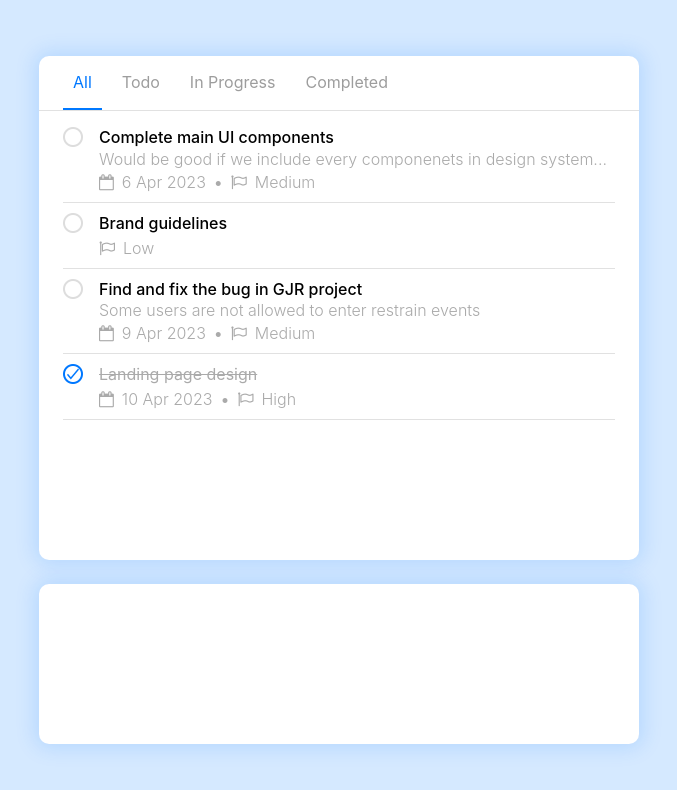
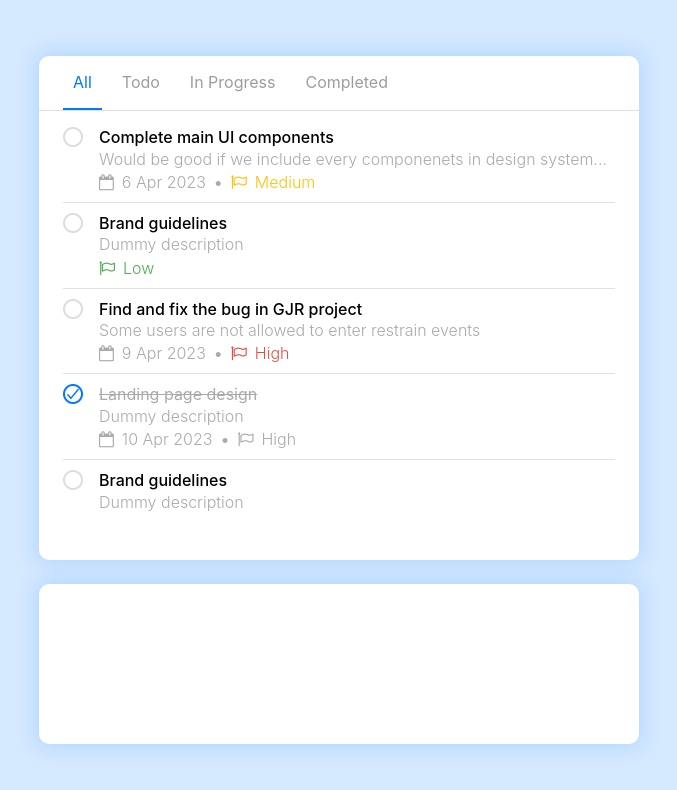
Before and after one commit to htz1412/todo-app-react, a React (Create React App) app: page / in a window 1280 px wide. Shown: the top 790 px of the page, without its empty margins (301-978 px from the left). Built offline with nearby package versions, Linux system fonts and the light colour scheme.

Commit message:
Added TodoItemAttribute component, improved styling and code quality.

```diff
--- a/package.json
+++ b/package.json
@@ -7,6 +7,7 @@
     "@testing-library/react": "^13.4.0",
     "@testing-library/user-event": "^13.5.0",
     "font-awesome": "^4.7.0",
+    "prop-types": "^15.8.1",
     "react": "^18.2.0",
     "react-dom": "^18.2.0",
     "react-router-dom": "^6.10.0",
--- a/src/features/todo/components/TodoContainer.jsx
+++ b/src/features/todo/components/TodoContainer.jsx
@@ -22,6 +22,35 @@ const TodoContainer = (props) => {
   ];
   const [selectedStatusTab, setSelectedStatusTab] = useState(STATUS_TABS.ALL);
   const todos = [
+    // {
+    //   title: "Complete main UI components",
+    //   description:
+    //     "Would be good if we include every componenets in design system...",
+    //   dueDate: "6 Apr 2023",
+    //   priority: TODO_PRIORITY.MEDIUM,
+    //   status: TODO_STATUSES.TODO,
+    // },
+    // {
+    //   title: "Brand guidelines",
+    //   description: null,
+    //   dueDate: null,
+    //   priority: TODO_PRIORITY.LOW,
+    //   status: TODO_STATUSES.TODO,
+    // },
+    // {
+    //   title: "Find and fix the bug in GJR project",
+    //   description: "Some users are not allowed to enter restrain events",
+    //   dueDate: "9 Apr 2023",
+    //   priority: TODO_PRIORITY.HIGH,
+    //   status: TODO_STATUSES.IN_PROGRESS,
+    // },
+    // {
+    //   title: "Landing page design",
+    //   description: null,
+    //   dueDate: "10 Apr 2023",
+    //   priority: TODO_PRIORITY.HIGH,
+    //   status: TODO_STATUSES.COMPLETED,
+    // },
     {
       title: "Complete main UI components",
       description:
@@ -32,7 +61,7 @@ const TodoContainer = (props) => {
     },
     {
       title: "Brand guidelines",
-      description: null,
+      description: "Dummy description",
       dueDate: null,
       priority: TODO_PRIORITY.LOW,
       status: TODO_STATUSES.TODO,
@@ -41,15 +70,30 @@ const TodoContainer = (props) => {
       title: "Find and fix the bug in GJR project",
       description: "Some users are not allowed to enter restrain events",
       dueDate: "9 Apr 2023",
-      priority: TODO_PRIORITY.MEDIUM,
+      priority: TODO_PRIORITY.HIGH,
       status: TODO_STATUSES.IN_PROGRESS,
     },
     {
       title: "Landing page design",
-      description: null,
+      description: "Dummy description",
       dueDate: "10 Apr 2023",
       priority: TODO_PRIORITY.HIGH,
       status: TODO_STATUSES.COMPLETED,
+    },
+    {
+      title: "Brand guidelines",
+      description: "Dummy description",
+      dueDate: null,
+      priority: TODO_PRIORITY.LOW,
+      status: TODO_STATUSES.TODO,
+    },
+    {
+      title: "Complete main UI components",
+      description:
+        "Would be good if we include every componenets in design system...",
+      dueDate: "6 Apr 2023",
+      priority: TODO_PRIORITY.MEDIUM,
+      status: TODO_STATUSES.TODO,
     },
   ];
   const todosToDisplay = getTodosToDisplay(selectedStatusTab);
--- a/src/features/todo/components/TodoItem.jsx
+++ b/src/features/todo/components/TodoItem.jsx
@@ -1,8 +1,9 @@
 import React from "react";
-import RenderIfTruthy from "../../shared/components/RenderIfTruthy";
 import IncompleteTaskIcon from "../../../assets/icon_incomplete_task.png";
 import CompleteTaskIcon from "../../../assets/icon_completed_task.png";
 import { TODO_STATUSES } from "../../shared/constants/todo";
+import { TODO_PRIORITY_CLASSES } from "./../constants/todoPriorityClasses";
+import TodoItemAttribute from "./TodoItemAttribute";
 
 const TodoItem = (props) => {
   const { todo, key } = props;
@@ -11,36 +12,31 @@ const TodoItem = (props) => {
     ? CompleteTaskIcon
     : IncompleteTaskIcon;
   const title = isCompletedTask ? <s>{todo.title}</s> : todo.title;
-  const todoItemDetailClasses = `todo-item-details${
-    isCompletedTask ? " completed" : ""
+  const todoItemClasses = `todo-item ${
+    isCompletedTask ? "completed" : "incomplete"
   }`;
 
   return (
-    <div key={key} className="todo-item">
+    <div key={key} className={todoItemClasses}>
       <img
         className="task-status-toggle-icon"
         src={StatusToggleIcon}
         alt="Incomplete Task"
       />
-      <div className={todoItemDetailClasses}>
+      <div className="todo-item-details">
         <span className="todo-title">{title}</span>
         <span className="todo-description">{todo.description}</span>
         <div className="todo-item-attributes">
-          <RenderIfTruthy value={todo.dueDate}>
-            <React.Fragment>
-              <div className="todo-item-attribute">
-                <i className="fa fa-calendar-o" aria-hidden="true"></i>
-                <span>{todo.dueDate}</span>
-              </div>
-              <span className="todo-item-attribute-seperator">&bull;</span>
-            </React.Fragment>
-          </RenderIfTruthy>
-          <RenderIfTruthy value={todo.priority}>
-            <div className="todo-item-attribute">
-              <i className="fa fa-flag-o" aria-hidden="true" />
-              <span>{todo.priority}</span>
-            </div>
-          </RenderIfTruthy>
+          <TodoItemAttribute
+            value={todo.dueDate}
+            iconClassNames="fa fa-calendar-o"
+            addSeperator
+          />
+          <TodoItemAttribute
+            classNames={TODO_PRIORITY_CLASSES[todo.priority]}
+            value={todo.priority}
+            iconClassNames="fa fa-flag-o"
+          />
         </div>
       </div>
     </div>
--- /dev/null
+++ b/src/features/todo/components/TodoItemAttribute.jsx
@@ -0,0 +1,29 @@
+import RenderIfTruthy from "./../../shared/components/RenderIfTruthy";
+import PropTypes from "prop-types";
+
+const TodoItemAttribute = (props) => {
+  const { value, classNames, iconClassNames, addSeperator } = props;
+  return (
+    <RenderIfTruthy value={value}>
+      <div className={`todo-item-attribute ${classNames}`}>
+        <i className={iconClassNames} aria-hidden="true"></i>
+        <span>{value}</span>
+      </div>
+      <RenderIfTruthy value={addSeperator}>
+        <span className="todo-item-attribute-seperator">&bull;</span>
+      </RenderIfTruthy>
+    </RenderIfTruthy>
+  );
+};
+
+TodoItemAttribute.defaultProps = {
+  addSeperator: false,
+  iconClassNames: "",
+};
+
+TodoItemAttribute.propTypes = {
+  addSeperator: PropTypes.bool,
+  iconClassNames: PropTypes.string,
+};
+
+export default TodoItemAttribute;
--- /dev/null
+++ b/src/features/todo/constants/todoPriorityClasses.js
@@ -0,0 +1,7 @@
+import { TODO_PRIORITY } from "../../shared/constants/todo";
+
+export const TODO_PRIORITY_CLASSES = {
+  [TODO_PRIORITY.LOW]: "priority-low",
+  [TODO_PRIORITY.MEDIUM]: "priority-medium",
+  [TODO_PRIORITY.HIGH]: "priority-high",
+};
--- a/src/features/todo/styles/index.css
+++ b/src/features/todo/styles/index.css
@@ -55,6 +55,17 @@
   flex-direction: column;
   row-gap: 0.625rem;
   padding: 1rem 1.5rem;
+  height: 25rem;
+  overflow-y: auto;
+}
+
+.todo-content::-webkit-scrollbar{
+  width: 0.3rem;
+}
+
+.todo-content::-webkit-scrollbar-thumb{
+  background-color: #ccc;
+  border-radius: 0.625rem;
 }
 
 /* Todo item styling */
@@ -80,7 +91,7 @@
   row-gap: 0.1rem;
 }
 
-.todo-item .completed .todo-title {
+.completed .todo-title {
   color: var(--subtitle);
   font-weight: 400;
 }
@@ -99,6 +110,18 @@
   align-items: center;
   column-gap: 0.5rem;
   color: var(--subtitle);
+}
+
+.incomplete .todo-item-attributes .priority-low{
+  color: var(--priority-low-color);
+}
+
+.incomplete .todo-item-attribute.priority-medium{
+  color: var(--priority-medium-color);
+}
+
+.incomplete .todo-item-attribute.priority-high{
+  color: var(--priority-high-color);
 }
 
 .todo-title,
--- a/src/styles/variables.css
+++ b/src/styles/variables.css
@@ -5,4 +5,7 @@
   --divider: #e1e1e1;
   --subtitle: #aaa;
   --inactive-tab: #9d9d9d;
+  --priority-low-color: #4caf50;
+  --priority-medium-color: #ffc107;
+  --priority-high-color: #e34e43;
 }
```
Also changed, not shown: 1 other file (tests, documents, lock files or other folders).
